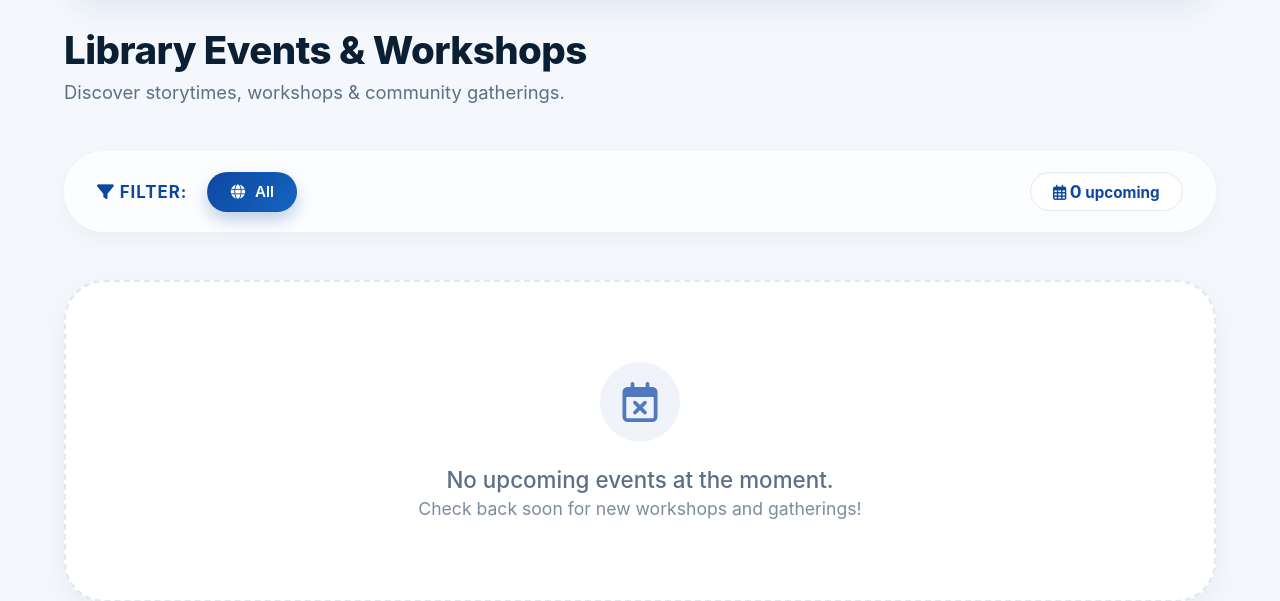
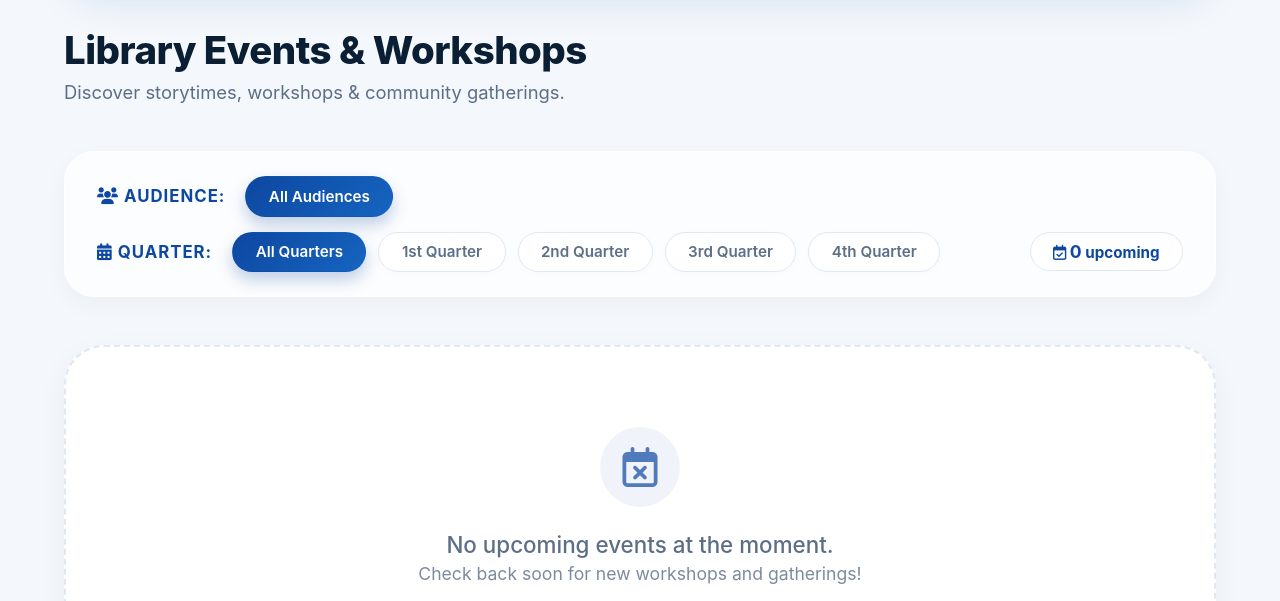
Before and after one commit to AnotidaDube/msu_library_events, a Django app: template templates/events/list.html in a window 1280 px wide. Shown: the part 550-1151 px from the top of the page. Run offline with Django 5.2, Linux system fonts and the light colour scheme; the template is opened without the code that fills it, so the values that code supplies are empty.

```diff
--- a/events/views.py
+++ b/events/views.py
@@ -41,7 +41,7 @@ def event_list(request):
 
     # Fetch events from the database that happen today or in the future
     # .select_related() makes the database query faster when grabbing the category name
-    upcoming_events = Event.objects.filter(date__gte=today).select_related('category')
+    upcoming_events = Event.objects.filter(date__gte=today).select_related('categories')
 
     # Fetch all categories to build the filter buttons dynamically
     categories = AudienceCategory.objects.all()
--- a/templates/events/list.html
+++ b/templates/events/list.html
@@ -18,11 +18,11 @@
     .hero-slider {
         position: relative;
         width: 100%;
-        height: 340px; /* Slightly taller for more impact */
+        height: 340px;
         border-radius: 32px;
         overflow: hidden;
         margin-bottom: 2.5rem;
-        box-shadow: 0 20px 40px -10px rgba(13, 71, 161, 0.15); /* Richer, colored shadow */
+        box-shadow: 0 20px 40px -10px rgba(13, 71, 161, 0.15);
         border: 1px solid rgba(255, 255, 255, 0.8);
     }
 
@@ -39,7 +39,6 @@
 
     .slide.active { opacity: 1; z-index: 1; }
 
-    /* Subtle slow-zoom effect on the active background image */
     .slide.active .slide-bg {
         animation: imageZoom 8s linear forwards;
     }
@@ -58,7 +57,7 @@
         width: 100%;
         padding: 80px 40px 35px 40px;
         color: white;
-        backdrop-filter: blur(2px); /* Slight glass effect on text background */
+        backdrop-filter: blur(2px);
     }
 
     .slide-title {
@@ -79,17 +78,23 @@
     /* Frosted Glass Filter Bar */
     .filter-bar {
         display: flex;
-        flex-wrap: wrap;
-        align-items: center;
-        gap: 12px;
+        flex-direction: column; /* Stack the filter rows */
+        gap: 15px;
         margin-bottom: 3rem;
         background: rgba(255, 255, 255, 0.7);
         backdrop-filter: blur(12px);
         -webkit-backdrop-filter: blur(12px);
-        padding: 1.2rem 2rem;
-        border-radius: 60px;
+        padding: 1.5rem 2rem;
+        border-radius: 30px;
         box-shadow: 0 8px 24px rgba(0, 20, 30, 0.04);
         border: 1px solid rgba(255, 255, 255, 0.8);
+    }
+
+    .filter-row {
+        display: flex;
+        flex-wrap: wrap;
+        align-items: center;
+        gap: 12px;
     }
 
     .filter-label { font-weight: 700; color: #0d47a1; margin-right: 8px; font-size: 1.05rem; text-transform: uppercase; letter-spacing: 1px;}
@@ -147,7 +152,6 @@
         opacity: 0;
     }
 
-    /* Stagger the entrance animation of the cards */
     .event-card:nth-child(1) { animation-delay: 0.1s; }
     .event-card:nth-child(2) { animation-delay: 0.2s; }
     .event-card:nth-child(3) { animation-delay: 0.3s; }
@@ -174,7 +178,6 @@
         overflow: hidden;
     }
 
-    /* Subtle shine effect on the badge */
     .event-date::after {
         content: '';
         position: absolute;
@@ -202,6 +205,8 @@
 
     .event-footer { display: flex; align-items: center; justify-content: space-between; flex-wrap: wrap; margin-top: 1.5rem; padding-top: 1.2rem; border-top: 1px dashed #e0e8f2; }
 
+    .badges-container { display: flex; gap: 8px; flex-wrap: wrap; }
+
     .category-badge {
         background: #597a9d;
         font-size: 0.85rem;
@@ -218,6 +223,7 @@
     .cat-postgraduates { background: linear-gradient(135deg, #2aa876 0%, #1e875d 100%); }
     .cat-academic, .cat-academics { background: linear-gradient(135deg, #c0576b 0%, #a23f52 100%); }
     .cat-library { background: linear-gradient(135deg, #9b6fc4 0%, #7d4ba8 100%); }
+    .badge-quarter { background: linear-gradient(135deg, #34495e 0%, #2c3e50 100%); }
 
     .more-link {
         display: inline-flex;
@@ -243,7 +249,7 @@
         .event-date { display: flex; width: 100%; min-width: 100%; align-items: baseline; justify-content: center; gap: 12px; padding: 0.8rem; border-radius: 20px; }
         .event-day { font-size: 2.2rem; }
         .event-month { font-size: 1.2rem; margin-top: 0; }
-        .filter-bar { padding: 1rem; justify-content: center; }
+        .filter-row { justify-content: center; }
         .event-counter { width: 100%; text-align: center; margin-top: 10px; }
         .slide-content { padding: 40px 20px 20px 20px; }
         .slide-title { font-size: 2rem; }
@@ -300,17 +306,32 @@
 </div>
 
 <div class="filter-bar">
-    <span class="filter-label"><i class="fas fa-filter"></i> filter:</span>
-    <button class="filter-btn active" onclick="filterEvents('All')"><i class="fas fa-globe"></i> All</button>
-    {% for cat in categories %}
-        <button class="filter-btn" onclick="filterEvents('{{ cat.slug }}')">{{ cat.name }}</button>
-    {% endfor %}
-    <span class="event-counter"><i class="far fa-calendar-alt"></i> <span id="count-num" style="font-size: 1.1rem;">{{ events|length }}</span> upcoming</span>
+    <div class="filter-row">
+        <span class="filter-label"><i class="fas fa-users"></i> Audience:</span>
+        <button class="filter-btn cat-filter active" data-filter="All">All Audiences</button>
+        {% for cat in categories %}
+            <button class="filter-btn cat-filter" data-filter="{{ cat.slug }}">{{ cat.name }}</button>
+        {% endfor %}
+    </div>
+
+    <div class="filter-row">
+        <span class="filter-label"><i class="fas fa-calendar-alt"></i> Quarter:</span>
+        <button class="filter-btn q-filter active" data-filter="All">All Quarters</button>
+        <button class="filter-btn q-filter" data-filter="Q1">1st Quarter</button>
+        <button class="filter-btn q-filter" data-filter="Q2">2nd Quarter</button>
+        <button class="filter-btn q-filter" data-filter="Q3">3rd Quarter</button>
+        <button class="filter-btn q-filter" data-filter="Q4">4th Quarter</button>
+
+        <span class="event-counter"><i class="far fa-calendar-check"></i> <span id="count-num" style="font-size: 1.1rem;">{{ events|length }}</span> upcoming</span>
+    </div>
 </div>
 
 <div class="events-container" id="events-container">
     {% for ev in events %}
-        <div class="event-card" data-category="{{ ev.category.slug|default:'none' }}">
+        <div class="event-card"
+             data-categories="{% for cat in ev.categories.all %}{{ cat.slug }} {% endfor %}"
+             data-quarter="{{ ev.quarter|default:'All' }}">
+
             <div class="event-date">
                 <span class="event-day">{{ ev.date|date:"j" }}</span>
                 <span class="event-month">{{ ev.date|date:"M" }}</span>
@@ -322,7 +343,9 @@
 
                 <div class="event-meta">
                     <span class="event-meta-item"><i class="far fa-calendar"></i> {{ ev.date|date:"l, F j, Y" }}</span>
-                    <span class="event-meta-item"><i class="far fa-clock"></i> {{ ev.start_time|time:"g:i A" }} - {{ ev.end_time|time:"g:i A" }}</span>
+                    {% if ev.start_time and ev.end_time %}
+                        <span class="event-meta-item"><i class="far fa-clock"></i> {{ ev.start_time|time:"g:i A" }} - {{ ev.end_time|time:"g:i A" }}</span>
+                    {% endif %}
                     <span class="event-meta-item"><i class="fas fa-map-marker-alt"></i> {{ ev.location }}</span>
                 </div>
 
@@ -342,8 +365,20 @@
                 </div>
 
                 <p class="event-description">{{ ev.description|truncatewords:40 }}</p>
+
                 <div class="event-footer">
-                    <span class="category-badge cat-{{ ev.category.slug|default:'default' }}">{{ ev.category.name|default:"General" }}</span>
+                    <div class="badges-container">
+                        {% for cat in ev.categories.all %}
+                            <span class="category-badge cat-{{ cat.slug }}">{{ cat.name }}</span>
+                        {% empty %}
+                            <span class="category-badge">General</span>
+                        {% endfor %}
+
+                        {% if ev.quarter %}
+                            <span class="category-badge badge-quarter">{{ ev.get_quarter_display }}</span>
+                        {% endif %}
+                    </div>
+
                     <a href="{% url 'events:detail' ev.slug %}" class="more-link">View Details <i class="fas fa-arrow-right"></i></a>
                 </div>
             </div>
@@ -385,16 +420,42 @@
         slideInterval = setInterval(() => {
             let nextSlide = (currentSlide + 1) % slides.length;
             showSlide(nextSlide);
-        }, 6000); // Slowed down slightly to let the new image zoom effect play out beautifully
+        }, 6000);
     }
     startSlideshow();
 
-    // Filter JavaScript
-    function filterEvents(categorySlug) {
-        const buttons = document.querySelectorAll('.filter-btn');
-        buttons.forEach(btn => btn.classList.remove('active'));
-        event.currentTarget.classList.add('active');
+    // SMART MULTI-FILTER JAVASCRIPT
+    let activeCategory = 'All';
+    let activeQuarter = 'All';
 
+    // 1. Listen for clicks on Category buttons
+    document.querySelectorAll('.cat-filter').forEach(btn => {
+        btn.addEventListener('click', function() {
+            // Remove active state from all category buttons, add to the clicked one
+            document.querySelectorAll('.cat-filter').forEach(b => b.classList.remove('active'));
+            this.classList.add('active');
+
+            // Update our active variable and run the filter engine
+            activeCategory = this.getAttribute('data-filter');
+            applyFilters();
+        });
+    });
+
+    // 2. Listen for clicks on Quarter buttons
+    document.querySelectorAll('.q-filter').forEach(btn => {
+        btn.addEventListener('click', function() {
+            // Remove active state from all quarter buttons, add to the clicked one
+            document.querySelectorAll('.q-filter').forEach(b => b.classList.remove('active'));
+            this.classList.add('active');
+
+            // Update our active variable and run the filter engine
+            activeQuarter = this.getAttribute('data-filter');
+            applyFilters();
+        });
+    });
+
+    // 3. The Filter Engine
+    function applyFilters() {
         const cards = document.querySelectorAll('.event-card');
         let visibleCount = 0;
 
@@ -404,7 +465,15 @@
             card.offsetHeight; /* trigger reflow */
             card.style.animation = null;
 
-            if (categorySlug === 'All' || card.getAttribute('data-category') === categorySlug) {
+            // Get the data from the HTML card
+            const cardCategories = card.getAttribute('data-categories');
+            const cardQuarter = card.getAttribute('data-quarter');
+
+            // Check if the card matches BOTH the chosen category AND the chosen quarter
+            const matchesCategory = (activeCategory === 'All' || cardCategories.includes(activeCategory));
+            const matchesQuarter = (activeQuarter === 'All' || cardQuarter === activeQuarter);
+
+            if (matchesCategory && matchesQuarter) {
                 card.classList.remove('hidden');
                 visibleCount++;
             } else {
@@ -412,7 +481,7 @@
             }
         });
 
-        // Add a little pop animation to the number when it changes
+        // Update the visual counter with a pop animation
         const countSpan = document.getElementById('count-num');
         countSpan.innerText = visibleCount;
         countSpan.style.transform = 'scale(1.3)';
```
